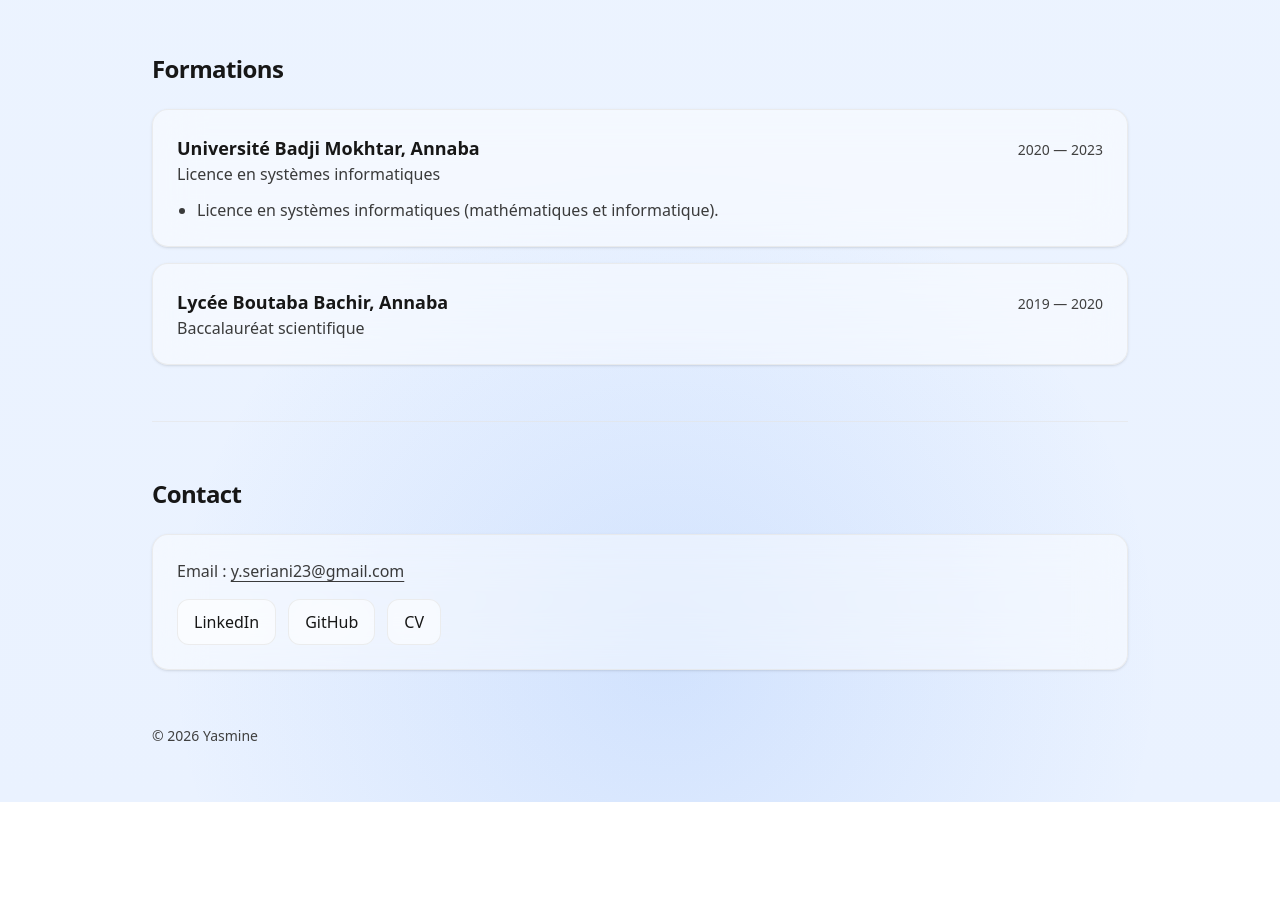
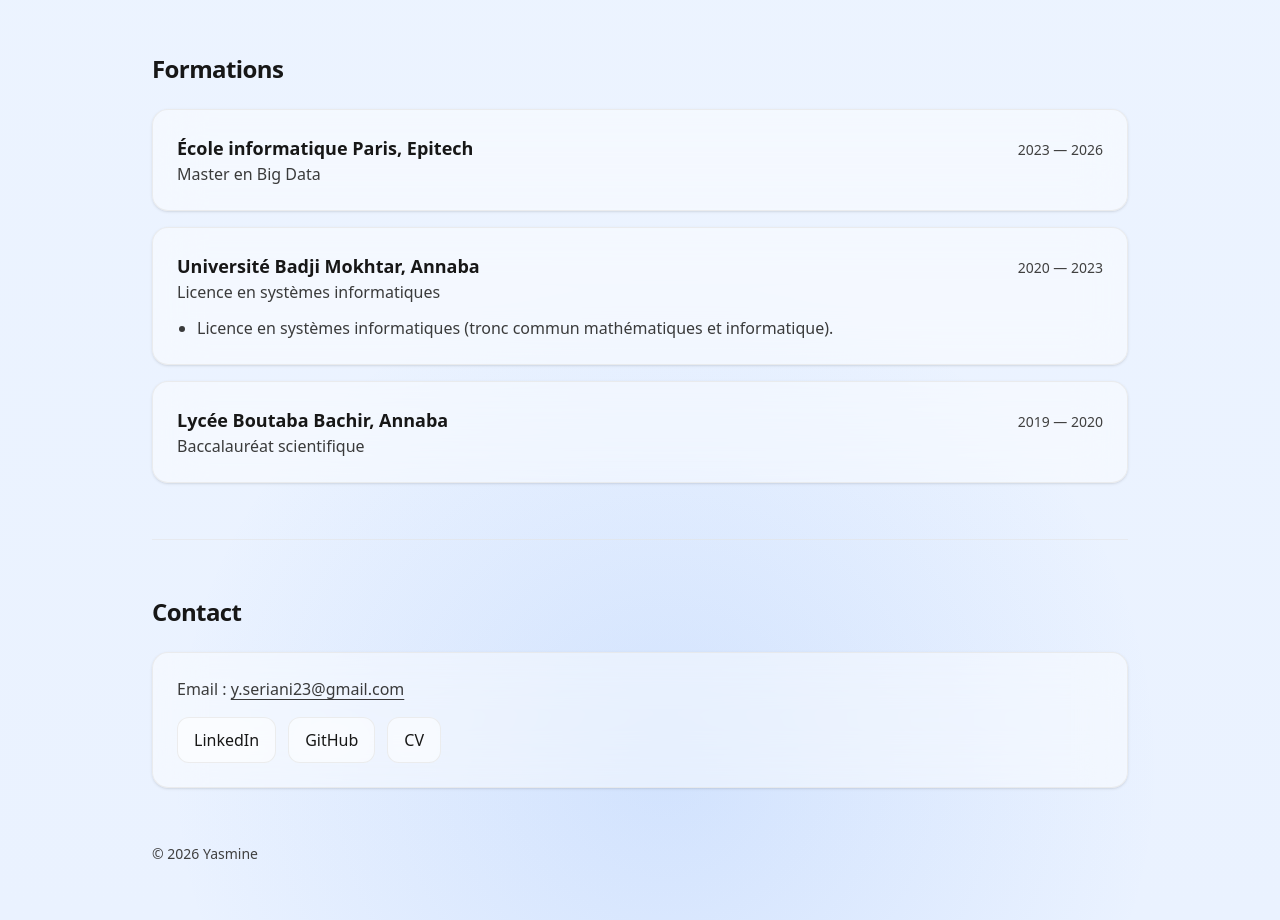
Before and after one commit to SerianiYasmine/mon-portfolio, a Next.js app: page / in a window 1280 px wide. Shown: the part 2160-3080 px from the top of the page. Before the commit the page ends 2962 px from the top, so only its background shows below. Built offline with nearby package versions, Linux system fonts and the light colour scheme.

Commit message:
education

```diff
--- a/data/portfolio.ts
+++ b/data/portfolio.ts
@@ -106,12 +106,18 @@ export const portfolio = {
   },
 
   education: [
+    {
+    school: "École informatique Paris, Epitech",
+    degree: "Master en Big Data",
+    period: "2023 — 2026",
+    details: [],
+  },
   {
     school: "Université Badji Mokhtar, Annaba",
     degree: "Licence en systèmes informatiques",
     period: "2020 — 2023",
     details: [
-      "Licence en systèmes informatiques (mathématiques et informatique).",
+      "Licence en systèmes informatiques (tronc commun mathématiques et informatique).",
     ],
   },
   {
```
